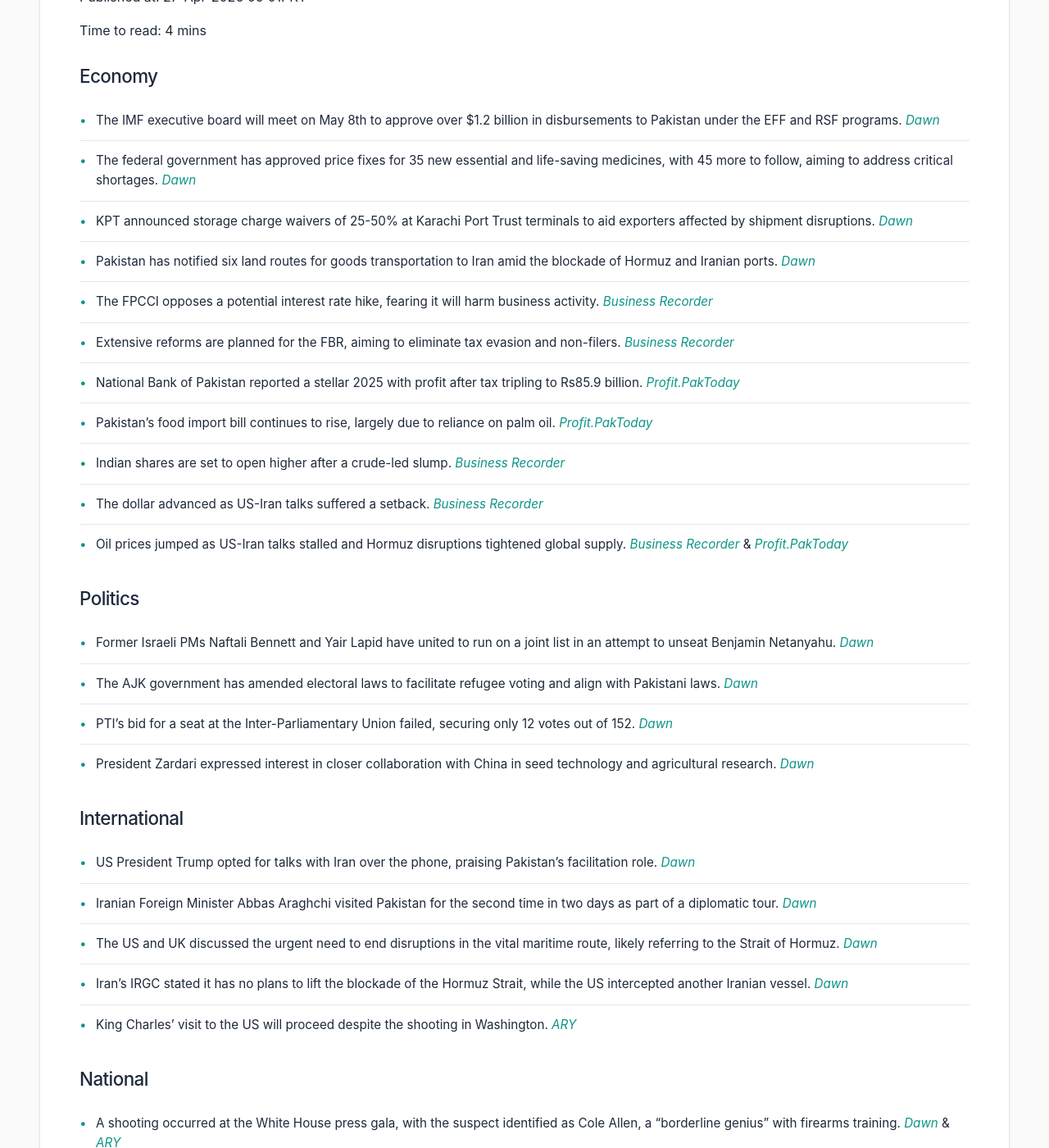
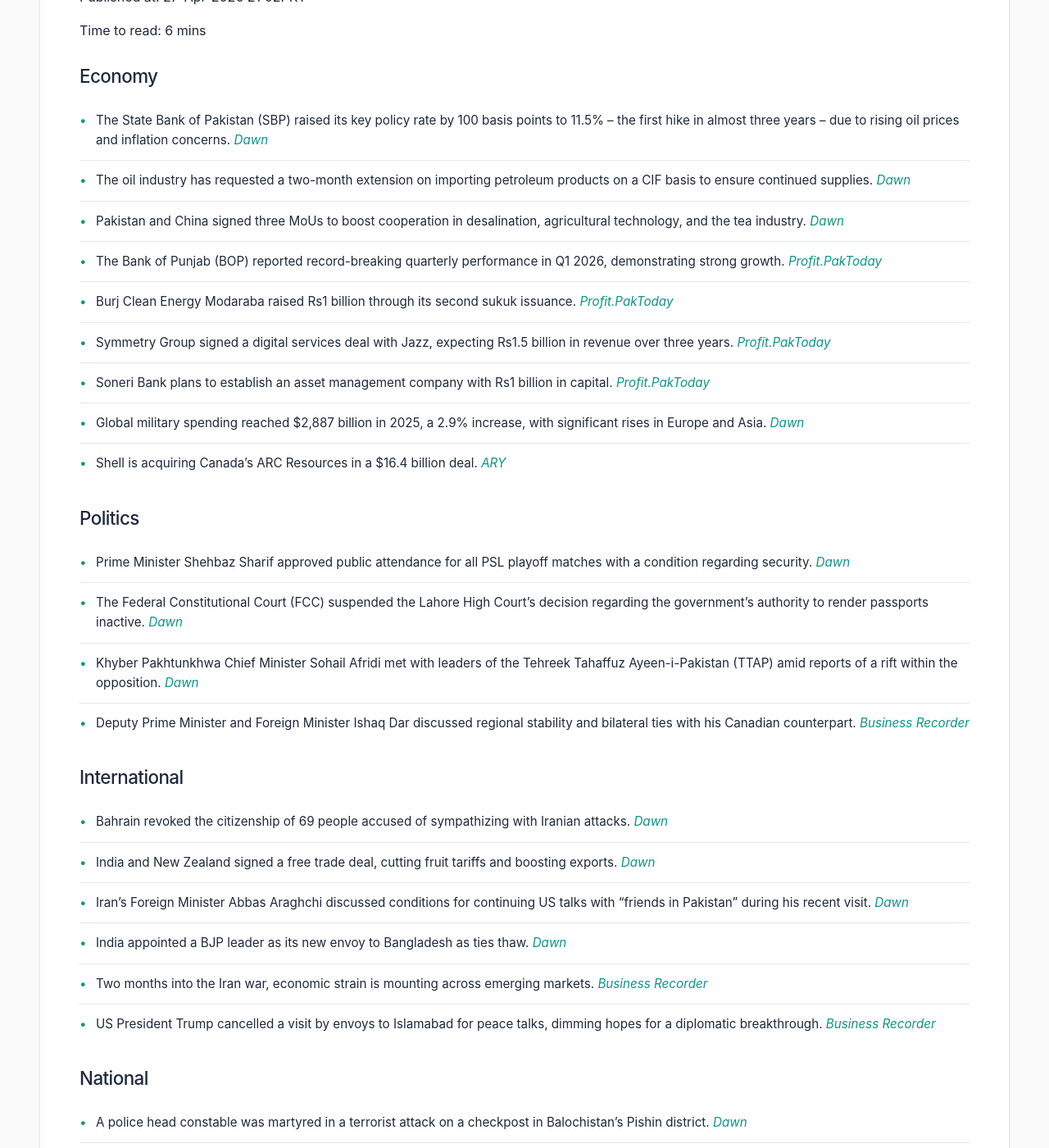
Before and after one commit to zsubzwary/news, a Jekyll site: the page built from en/index.md, in a window 1280 px wide and 1400 px high, scrolled down 277 px. Shown: the whole window at 82% size. Built offline with Jekyll 4.4.1, drawn with Linux system fonts in a browser that asks for light colours; some web fonts are replaced; some of the changed text lies outside the part shown.

Commit message:
DateTime; 2026-04-27T16:02:41.440Z

```diff
--- a/en/index.md
+++ b/en/index.md
@@ -4,53 +4,75 @@ title: Pakistan News Briefing
 lang: en
 ---
 
-Published at: 27-Apr-2026 09:01PKT
+Published at: 27-Apr-2026 21:02PKT
 
-Time to read: 4 mins
+Time to read: 6 mins
 
 ### Economy
-- The IMF executive board will meet on May 8th to approve over $1.2 billion in disbursements to Pakistan under the EFF and RSF programs. *[Dawn](https://www.dawn.com/news/1995256/imf-executive-board-to-meet-on-may-8-to-approve-disbursement-of-over-12bn-to-pakistan)*
-- The federal government has approved price fixes for 35 new essential and life-saving medicines, with 45 more to follow, aiming to address critical shortages. *[Dawn](https://www.dawn.com/news/1995314/after-long-wait-centre-fixes-prices-of-35-new-essential-drugs)*
-- KPT announced storage charge waivers of 25-50% at Karachi Port Trust terminals to aid exporters affected by shipment disruptions. *[Dawn](https://www.dawn.com/news/1995332/huge-storage-charge-waivers-at-karachi-port-trust-terminals-announced)*
-- Pakistan has notified six land routes for goods transportation to Iran amid the blockade of Hormuz and Iranian ports. *[Dawn](https://www.dawn.com/news/1995253/pakistan-notifies-6-land-routes-for-transportation-of-goods-to-iran-amid-blockade-of-hormuz-iranian-ports)*
-- The FPCCI opposes a potential interest rate hike, fearing it will harm business activity. *[Business Recorder](https://www.brecorder.com/news/40418350/fpcci-opposes-likely-hike-in-interest-rate)*
-- Extensive reforms are planned for the FBR, aiming to eliminate tax evasion and non-filers. *[Business Recorder](https://www.brecorder.com/news/40418353/extensive-reforms-structural-changes-in-fbr-concepts-of-tax-evasion-non-filers-to-be-completely-eliminated)*
-- National Bank of Pakistan reported a stellar 2025 with profit after tax tripling to Rs85.9 billion. *[Profit.PakToday](https://profit.pakistantoday.com.pk/2026/04/27/for-national-bank-2025-was-a-stellar-year/)*
-- Pakistan’s food import bill continues to rise, largely due to reliance on palm oil. *[Profit.PakToday](https://profit.pakistantoday.com.pk/2026/04/27/pakistans-reliance-on-palm-oil-continues-to-be-a-heavy-burden-on-our-food-import-bill-can-something-be-done-about-it/)*
-- Indian shares are set to open higher after a crude-led slump. *[Business Recorder](https://www.brecorder.com/news/40418412/indian-shares-set-to-open-higher-after-crudeled-slump)*
-- The dollar advanced as US-Iran talks suffered a setback. *[Business Recorder](https://www.brecorder.com/news/40418411/dollar-advances-as-us-iran-talks-suffer-setback)*
-- Oil prices jumped as US-Iran talks stalled and Hormuz disruptions tightened global supply. *[Business Recorder](https://www.brecorder.com/news/40418409/oil-jumps-stock-futures-slip-as-us-iran-talks-stall)* & *[Profit.PakToday](https://profit.pakistantoday.com.pk/2026/04/27/oil-climbs-nearly-2-as-us-iran-peace-talks-stall/)*
+- The State Bank of Pakistan (SBP) raised its key policy rate by 100 basis points to 11.5% – the first hike in almost three years – due to rising oil prices and inflation concerns. *[Dawn](https://www.dawn.com/news/1995495/central-bank-increases-policy-rate-by-100bps-to-115pc)*
+- The oil industry has requested a two-month extension on importing petroleum products on a CIF basis to ensure continued supplies. *[Dawn](https://www.dawn.com/news/1995532/oil-industry-seeks-extension-for-imports-on-cif-basis-to-ensure-continuity-of-supplies)*
+- Pakistan and China signed three MoUs to boost cooperation in desalination, agricultural technology, and the tea industry. *[Dawn](https://www.dawn.com/news/1995468/pakistan-china-sign-3-mous-to-boost-desalination-agri-technology-tea-sector-cooperation)*
+- The Bank of Punjab (BOP) reported record-breaking quarterly performance in Q1 2026, demonstrating strong growth. *[Profit.PakToday](https://profit.pakistantoday.com.pk/2026/04/27/the-bank-of-punjab-delivers-yet-another-record-breaking-quarterly-performance-in-q1-2026/)*
+- Burj Clean Energy Modaraba raised Rs1 billion through its second sukuk issuance. *[Profit.PakToday](https://profit.pakistantoday.com.pk/2026/04/27/burj-clean-energy-modaraba-raises-rs1-billion-through-second-sukuk/)*
+- Symmetry Group signed a digital services deal with Jazz, expecting Rs1.5 billion in revenue over three years. *[Profit.PakToday](https://profit.pakistantoday.com.pk/2026/04/27/symmetry-group-signs-digital-services-deal-with-jazz-eyes-rs1-5-billion-revenue-over-three-years/)*
+- Soneri Bank plans to establish an asset management company with Rs1 billion in capital. *[Profit.PakToday](https://profit.pakistantoday.com.pk/2026/04/27/soneri-bank-to-set-up-asset-management-arm-with-rs1-billion-capital/)*
+- Global military spending reached $2,887 billion in 2025, a 2.9% increase, with significant rises in Europe and Asia. *[Dawn](https://www.dawn.com/news/1995443/global-military-spending-continues-to-rise-as-european-and-asian-expenditures-surge)*
+- Shell is acquiring Canada’s ARC Resources in a $16.4 billion deal. *[ARY](https://arynews.tv/shell-makes-major-acquisition-of-arc-resources)*
 
 ### Politics
-- Former Israeli PMs Naftali Bennett and Yair Lapid have united to run on a joint list in an attempt to unseat Benjamin Netanyahu. *[Dawn](https://www.dawn.com/news/1995320/two-former-israeli-pms-unite-to-unseat-netanyahu)*
-- The AJK government has amended electoral laws to facilitate refugee voting and align with Pakistani laws. *[Dawn](https://www.dawn.com/news/1995311/ajk-laws-tweaked-to-facilitate-refugee-voting)*
-- PTI’s bid for a seat at the Inter-Parliamentary Union failed, securing only 12 votes out of 152. *[Dawn](https://www.dawn.com/news/1995331/pti-loses-maverick-election-bid-at-inter-parliamentary-union)*
-- President Zardari expressed interest in closer collaboration with China in seed technology and agricultural research. *[Dawn](https://www.dawn.com/news/1995241/in-china-president-zardari-expresses-interest-in-closer-collaboration-in-seed-technology-agricultural-research)*
+- Prime Minister Shehbaz Sharif approved public attendance for all PSL playoff matches with a condition regarding security. *[Dawn](https://www.dawn.com/news/1995521/pm-shehbaz-signs-off-on-letting-fans-attend-psl-playoffs)*
+- The Federal Constitutional Court (FCC) suspended the Lahore High Court’s decision regarding the government’s authority to render passports inactive. *[Dawn](https://www.dawn.com/news/1995512/fcc-suspends-lhc-decision-that-set-aside-govts-authority-to-render-passports-inactive)*
+- Khyber Pakhtunkhwa Chief Minister Sohail Afridi met with leaders of the Tehreek Tahaffuz Ayeen-i-Pakistan (TTAP) amid reports of a rift within the opposition. *[Dawn](https://www.dawn.com/news/1995506/kp-cm-afridi-meets-with-ttaps-achakzai-and-abbas-amid-reports-of-rift-within-opposition)*
+- Deputy Prime Minister and Foreign Minister Ishaq Dar discussed regional stability and bilateral ties with his Canadian counterpart. *[Business Recorder](https://www.brecorder.com/news/40418482/fm-dar-discusses-regional-stability-bilateral-ties-with-canadian-counterpart)*
 
 ### International
-- US President Trump opted for talks with Iran over the phone, praising Pakistan’s facilitation role. *[Dawn](https://www.dawn.com/news/1995338/trump-opts-for-talks-with-iran-over-the-phone)*
-- Iranian Foreign Minister Abbas Araghchi visited Pakistan for the second time in two days as part of a diplomatic tour. *[Dawn](https://www.dawn.com/news/1995258/irans-araghchi-visits-pakistan-for-2nd-time-in-two-days-envoy-says-trip-undertaken-to-discuss-regional-developments)*
-- The US and UK discussed the urgent need to end disruptions in the vital maritime route, likely referring to the Strait of Hormuz. *[Dawn](https://www.dawn.com/news/1995338/trump-opts-for-talks-with-iran-over-the-phone)*
-- Iran’s IRGC stated it has no plans to lift the blockade of the Hormuz Strait, while the US intercepted another Iranian vessel. *[Dawn](https://www.dawn.com/news/1995338/trump-opts-for-talks-with-iran-over-the-phone)*
-- King Charles’ visit to the US will proceed despite the shooting in Washington. *[ARY](https://arynews.tv/king-charles-visit-to-us-to-proceed-after-washington-shooting)*
+- Bahrain revoked the citizenship of 69 people accused of sympathizing with Iranian attacks. *[Dawn](https://www.dawn.com/news/1995540/bahrain-revokes-citizenship-of-69-people-for-glorifying-or-sympathising-with-iranian-attacks)*
+- India and New Zealand signed a free trade deal, cutting fruit tariffs and boosting exports. *[Dawn](https://www.dawn.com/news/1995502/india-new-zealand-sign-free-trade-deal-cutting-fruit-tariffs-boosting-exports-and-visas)*
+- Iran’s Foreign Minister Abbas Araghchi discussed conditions for continuing US talks with “friends in Pakistan” during his recent visit. *[Dawn](https://www.dawn.com/news/1995421/iran-fm-araghchi-says-he-discussed-conditions-for-continuing-us-talks-with-friends-in-pakistan)*
+- India appointed a BJP leader as its new envoy to Bangladesh as ties thaw. *[Dawn](https://www.dawn.com/news/1995507/india-names-bjp-leader-envoy-to-bangladesh-as-ties-thaw)*
+- Two months into the Iran war, economic strain is mounting across emerging markets. *[Business Recorder](https://www.brecorder.com/news/40418488/two-months-into-iran-war-economic-strain-mounts-across-emerging-markets)*
+- US President Trump cancelled a visit by envoys to Islamabad for peace talks, dimming hopes for a diplomatic breakthrough. *[Business Recorder](https://www.brecorder.com/news/40418470/trump-to-hold-talks-on-iran-with-security-team-us-media)*
 
 ### National
-- A shooting occurred at the White House press gala, with the suspect identified as Cole Allen, a “borderline genius” with firearms training. *[Dawn](https://www.dawn.com/news/1995315/borderline-genius-shooter-wanted-to-fix-worlds-issues)* & *[ARY](https://arynews.tv/suspect-in-white-house-press-dinner-shooting-wrote-anti-christian-manifesto-trump-says)*
-- Traffic restrictions around Islamabad’s Red Zone and Serena Hotel have been lifted. *[Dawn](https://www.dawn.com/news/1995277/traffic-restrictions-around-islamabads-red-zone-serena-hotel-lifted-ishaq-dar)*
-- The Global Fund may send a team to investigate alleged HIV mishandling in Pakistan. *[Dawn](https://www.dawn.com/news/1995310/global-fund-team-may-come-to-inspect-hiv-mishandling)*
-- PA loyalists won big in Palestinian municipal polls, while Hamas boycotted the elections. *[Dawn](https://www.dawn.com/news/1995318/pa-loyalists-win-big-in-palestinian-municipal-polls)*
-- A funeral across the Line of Control highlighted the pain of divided Kashmiri families. *[Dawn](https://www.dawn.com/news/1995400/funeral-across-line-of-control-lays-bare-pain-of-divided-families)*
+- A police head constable was martyred in a terrorist attack on a checkpost in Balochistan’s Pishin district. *[Dawn](https://www.dawn.com/news/1995498/constable-martyred-in-terrorist-attack-on-police-checkpost-in-balochistans-pishin)*
+- Parachinar Airport has been reactivated after a long hiatus. *[Dawn](https://www.dawn.com/news/1995457/parachinar-airport-becomes-operational-after-long-hiatus)*
+- Journalist Fakharur Rehman was granted post-arrest bail in a Peca case. *[Dawn](https://www.dawn.com/news/1995504/islamabad-court-grants-journalist-fakharur-rehman-post-arrest-bail-in-peca-case)*
+
+### Weather
+- Mild heatwave conditions are likely in southern parts of Pakistan from April 29 to May 3. *[Dawn](https://www.dawn.com/news/1995508/mild-heatwave-conditions-likely-in-southern-parts-of-pakistan-from-april-29-to-may-3-pmd)*
+- A 5.7-magnitude earthquake jolted Islamabad and parts of Khyber Pakhtunkhwa. *[Dawn](https://www.dawn.com/news/1995459/57-magnitude-earthquake-jolts-islamabad-parts-of-kp-pmd)*
 
 ### Sports
-- Two goalkeepers were sent off for a punching brawl in a Spanish derby. *[ARY](https://arynews.tv/two-goalkeepers-sent-off-for-stoppage-time-punching-brawl-in-spanish-derby)*
-- ‘Michael’ biopic opened to record-breaking box office numbers. *[ARY](https://arynews.tv/michael-becomes-biggest-biopic-opening-in-box-office-history)*
+- Fans will be allowed to attend all three PSL playoff matches. *[Dawn](https://www.dawn.com/news/1995521/pm-shehbaz-signs-off-on-letting-fans-attend-psl-playoffs)*
+- Kylian Mbappe suffered a hamstring injury ahead of the World Cup. *[Business Recorder](https://www.brecorder.com/news/40418477/france-striker-mbappe-suffers-hamstring-injury-ahead-of-world-cup)*
+- Sawe’s marathon record boosts Adidas in ‘supershoe’ race with Nike. *[ARY](https://arynews.tv/sawe’s-marathon-record-boosts-adidas-in-‘supershoe’-race-with-nike)*
+
+### Health
+- President Asif Ali Zardari conferred the Sitara-i-Pakistan on Prof. Pan Xiangbin for his contributions to cardiac care. *[ARY](https://arynews.tv/president-confers-sitara-i-pakistan-on-prof-pan-xiangbin-for-contributions-to-cardiac-care-and-services-to-pakistan)*
+- Britney Spears is on a journey of healing and self-discovery. *[ARY](https://arynews.tv/britney-spears-embarks-on-a-journey-of-healing-and-self-discovery)*
 
 ### Other
-- A retired analyst won £1M on ‘Who Wants to Be a Millionaire?’. *[ARY](https://arynews.tv/retired-analyst-roman-dubowski-wins-1m-jackpot-on-who-wants-to-be-a-millionaire)*
-- Swiss International reported 5 injuries after a flight aborted takeoff in New Delhi. *[Dawn](https://www.dawn.com/news/1995234/swiss-international-says-5-injured-after-flight-aborts-takeoff-in-new-delhi)*
-- Ryan Reynolds showed support for Blake Lively amidst a legal battle. *[ARY](https://arynews.tv/ryan-reynolds-shows-unwavering-support-for-blake-lively-amidst-legal-battle)*
-- Nicole Kidman was hospitalized after an on-set incident. *[ARY](https://arynews.tv/nicole-kidmans-on-set-moment-lands-her-in-hospital)*
-- Charlize Theron’s survival thriller ‘Apex Predator’ received positive reviews. *[ARY](https://arynews.tv/apex-predator-charlize-therons-gripping-survival-thriller-ends-with-a-bang)*
-- K-Electric is replacing stolen infrastructure in Gulshan-e-Iqbal. *[ARY](https://arynews.tv/k-electrics-field-teams-replace-stolen-infrastructure-in-gulshan-e-iqbal)*
-- The weather report for Karachi and other cities. *[Business Recorder](https://www.brecorder.com/news/40418339/the-weather)*
-- Government job opportunities are available. *[ARY](https://arynews.tv/govt-jobs-opportunities-offered-how-to-apply)*
+- The Pakistan Virtual Assets Regulatory Authority (PVARA) stated that all deals involving virtual assets require prior authorization. *[Dawn](https://www.dawn.com/news/1995533/pvara-says-any-deals-pilots-involving-virtual-assets-require-prior-authorisation)*
+- A California man accused of shooting at a press dinner attended by President Trump will appear in court. *[Dawn](https://www.dawn.com/news/1995465/suspect-in-shooting-at-trumps-press-dinner-to-appear-in-court)*
+- Sindh Chief Minister Murad Ali Shah announced the reconstruction of Karachi’s University Road within 90 days. *[Dawn](https://www.dawn.com/news/1995372/apologetic-cm-murad-announces-reconstruction-of-karachis-university-road-in-90-days)*
+- Israel’s Netanyahu rivals are joining forces, potentially shifting security policy. *[Dawn](https://www.dawn.com/news/1995515/netanyahus-rivals-are-joining-forces-can-they-shift-israels-security-policy)*
+- A Russian superyacht crossed the blockaded Strait of Hormuz. *[Business Recorder](https://www.brecorder.com/news/40418497/russian-superyacht-crosses-blockaded-strait-of-hormuz)*
+- Mobile manufacturers warned of IMEI cloning and oppose used phone imports. *[Profit.PakToday](https://profit.pakistantoday.com.pk/2026/04/27/mobile-manufacturers-warn-of-imei-cloning-oppose-used-phone-imports/)*
+- CCP flags cartel risks, regulatory distortions in Pakistan’s cement sector. *[Profit.PakToday](https://profit.pakistantoday.com.pk/2026/04/27/ccp-flags-cartel-risks-regulatory-distortions-in-pakistans-cement-sector/)*
+- ‘Kagurabachi’ manga gets official TV anime adaptation announcement. *[ARY](https://arynews.tv/kagurabachi-anime-gets-official-release-date)*
+- Lily Collins shares adorable family outing with husband and daughter. *[ARY](https://arynews.tv/lily-collins-spreads-sunshine-with-adorable-family-outing-with-husband-and-daughter-tove)*
+- Reema Khan reacts to Meera-Resham dispute. *[ARY](https://arynews.tv/reema-khan-reacts-to-meera-resham-dispute)*
+- Govt clarifies reports on Friday holiday in schools. *[ARY](https://arynews.tv/govt-clarifies-reports-on-friday-holiday-in-schools)*
+- Silver Rate Today in Pakistan- April 27, 2026. *[ARY](https://arynews.tv/silver-rate-today-in-pakistan-april-27-2026)*
+- India rupee, bonds under strain on elevated oil; Fed guidance in focus. *[Business Recorder](https://www.brecorder.com/news/40418494/india-rupee-bonds-under-strain-on-elevated-oil-fed-guidance-in-focus)*
+- Iran war fertiliser squeeze could spell trouble for next year's grain harvests. *[Business Recorder](https://www.brecorder.com/news/40418493/iran-war-fertiliser-squeeze-could-spell-trouble-for-next-years-grain-harvests)*
+- Mahindra Holidays' quarterly profit falls as geopolitical tensions dissuade travelers. *[Business Recorder](https://www.brecorder.com/news/40418492/mahindra-holidays-quarterly-profit-falls-as-geopolitical-tensions-dissuade-travelers)*
+- Germany's Merz says Iran is humiliating US as talks stall. *[Business Recorder](https://www.brecorder.com/news/40418496/germanys-merz-says-iran-is-humiliating-us-as-talks-stall)*
+- Could Asia be the unlikely winner in the fallout from the Iran war? *[Business Recorder](https://www.brecorder.com/news/40418495/could-asia-be-the-unlikely-winner-in-the-fallout-from-the-iran-war)*
+- Nickel hits near two-year high on Indonesia supply fears. *[Business Recorder](https://www.brecorder.com/news/40418477/nickel-hits-near-two-year-high-on-indonesia-supply-fears)*
+- Sri Lankan shares edge up on gains in communication services stocks. *[Business Recorder](https://www.brecorder.com/news/40418476/sri-lankan-shares-edge-up-on-gains-in-communication-services-stocks)*
+- India widens banks' disclosure of offshore Indian rupee trades. *[Business Recorder](https://www.brecorder.com/news/40418484/india-widens-banks-disclosure-of-offshore-indian-rupee-trades)*
+- India central bank says expected credit loss rules for banks to be effective April 1, 2027. *[Business Recorder](https://www.brecorder.com/news/40418485/india-central-bank-says-expected-credit-loss-rules-for-banks-to-be-effective-april-1-2027)*
+- Bajaj Housing Finance posts 14% profit rise, margins under pressure. *[Business Recorder](https://www.brecorder.com/news/40418480/bajaj-housing-finance-posts-14-profit-rise-margins-under-pressure)*
+- PICIC Insurance begins implementation of merger with Crescent Star Foods after court approval. *[Profit.PakToday](https://profit.pakistantoday.com.pk/2026/04/27/picic-insurance-begins-implementation-of-merger-with-crescent-star-foods-after-court-approval/)*
+- PSX under pressure amid stalled US-Iran talks, Hormuz tensions. *[Profit.PakToday](https://profit.pakistantoday.com.pk/2026/04/27/psx-under-pressure-amid-stalled-us-iran-talks-hormuz-tensions/)*
```
